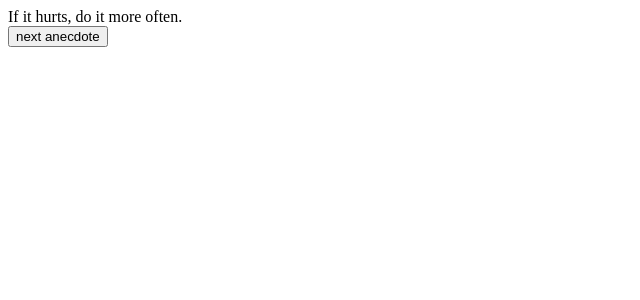
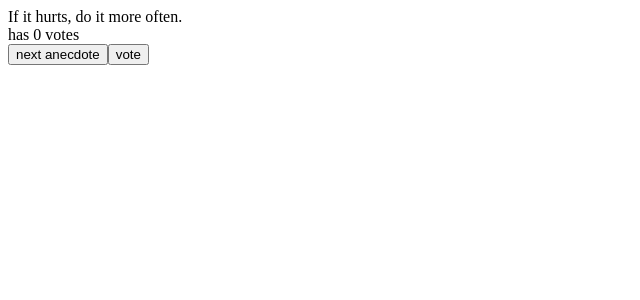
Before and after one commit to matsvw/fullstack-open, a React (Vite) app in the folder part_1/: page / in a window 1280 px wide. Shown: the top 300 px of the page, without its empty margins (0-640 px from the left). Built offline with nearby package versions, Linux system fonts and the light colour scheme.

Commit message:
Exercise 1.13

```diff
--- a/part_1/src/App.jsx
+++ b/part_1/src/App.jsx
@@ -16,13 +16,13 @@ const Statistics = (props) => {
   if (good + neutral + bad === 0) {
     return <div>No feedback given!</div>
   }
-  return(
+  return (
     <table>
-      <StatisticLine text="good" value ={good} />
-      <StatisticLine text="neutral" value ={neutral} />
-      <StatisticLine text="bad" value ={bad} />
-      <StatisticLine text="all" value ={good + neutral + bad} />
-      <StatisticLine text="average" value ={(good - bad) / (good + neutral + bad)} />
+      <StatisticLine text="good" value={good} />
+      <StatisticLine text="neutral" value={neutral} />
+      <StatisticLine text="bad" value={bad} />
+      <StatisticLine text="all" value={good + neutral + bad} />
+      <StatisticLine text="average" value={(good - bad) / (good + neutral + bad)} />
     </table>
   )
 }
@@ -40,19 +40,37 @@ const App = () => {
     'The only way to go fast, is to go well.'
   ]
 
+  const [votes, setVotes] = useState(new Array(anecdotes.length).fill(0))
+  const [currentAnecdote, setCurrentAnecdote] = useState(0)
   const [selected, setSelected] = useState(0)
 
   function getRandomNumber(n) {
     return Math.floor(Math.random() * (n + 1));
   }
 
+  function nextAnecdote() {
+    const randomNumber = getRandomNumber(anecdotes.length - 1);
+    setCurrentAnecdote(randomNumber);
+    setSelected(randomNumber);
+  }
+
+  function vote() {
+    const copy = [...votes];
+    copy[selected] += 1;
+    setVotes(copy);
+  }
+
   return (
     <div>
       <div>
         {anecdotes[selected]}
+        <div>has {votes[selected]} votes</div>
       </div>
-      <button onClick={()=>setSelected(getRandomNumber(anecdotes.length -1))}>
+      <button onClick={nextAnecdote}>
         next anecdote
+      </button>
+      <button onClick={vote}>
+        vote
       </button>
     </div>
   )
```
Lines whose indentation alone changed are shown as unchanged.
